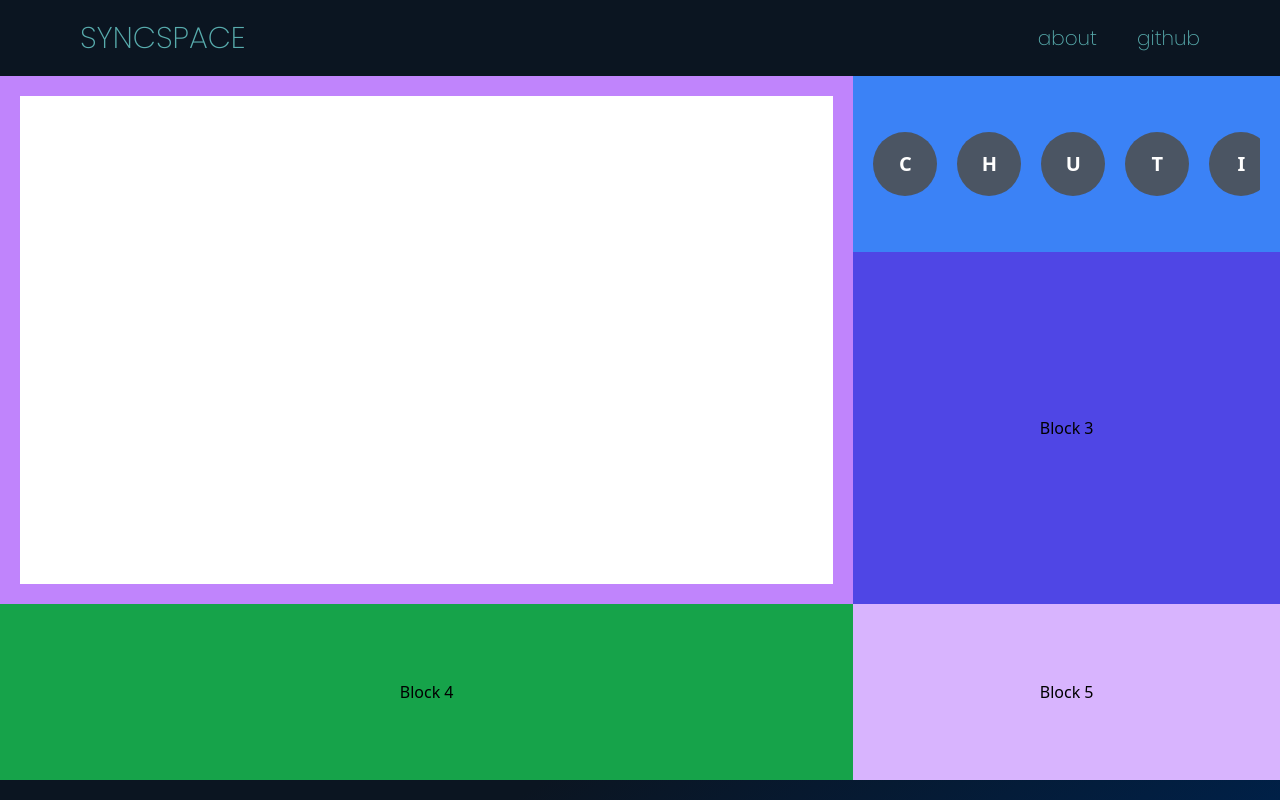
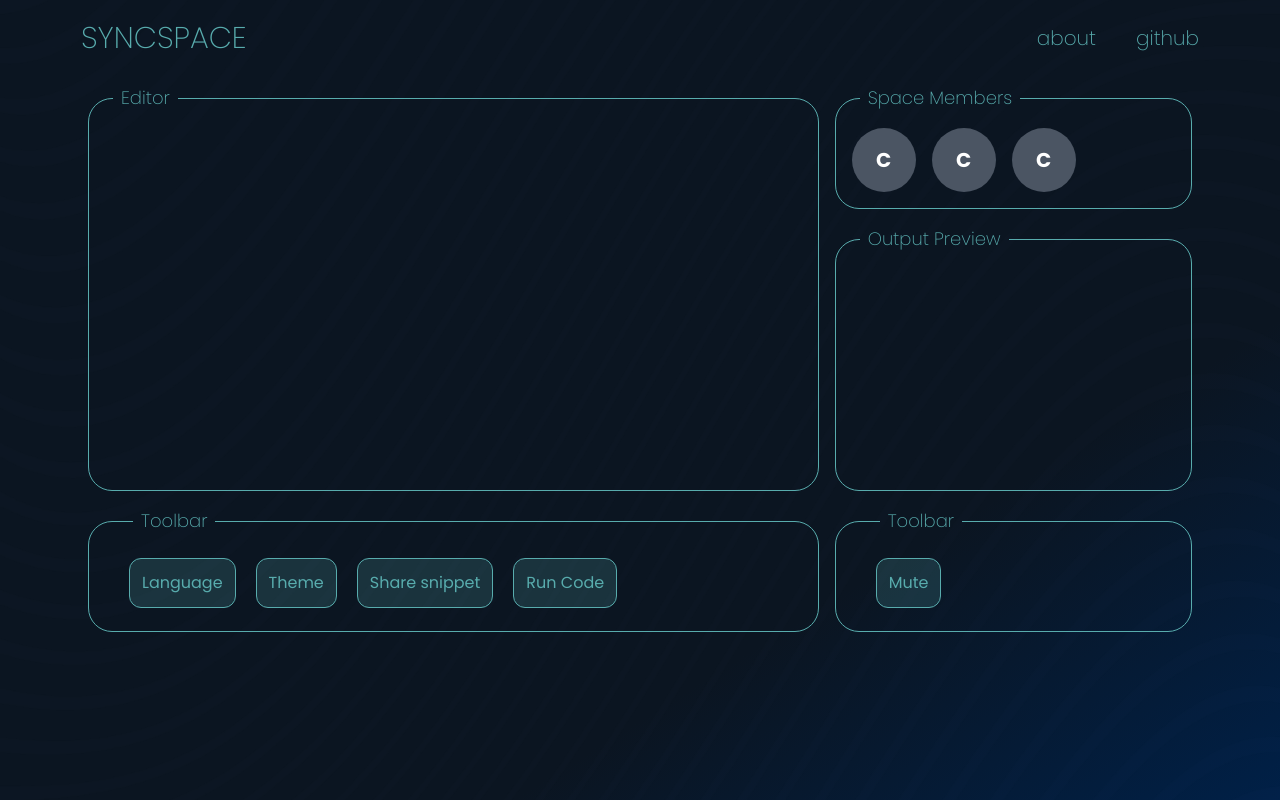
Before and after one commit to PranjalBarnwal/SyncScript-collab-and-code, a React (Vite) app: page /space in a window 1280 px wide. Built offline with nearby package versions, Linux system fonts and the light colour scheme.

Commit message:
space route complete

```diff
--- a/src/App.tsx
+++ b/src/App.tsx
@@ -4,7 +4,7 @@ import waves from "./assets/waves.png";
 function App() {
   return (
     <div className="h-screen w-screen bg-gradient-to-br from-gradient1 from-70% to-gradient2 relative select-none">
-      {/* <img draggable={false} src={waves} alt="Background" className="absolute inset-0 object-cover w-full h-full opacity-[1%]" /> */}
+      <img draggable={false} src={waves} alt="Background" className="absolute inset-0 object-cover w-full h-full opacity-[1%] z-0" />
       <Bundle />
     </div>
   );
--- /dev/null
+++ b/src/components/Audio.tsx
@@ -0,0 +1,12 @@
+export default function Audio() {
+  return (
+    <fieldset className="flex flex-row font-poppins  items-center text-primary h-full w-full border-primary border-[1px] rounded-3xl  z-20 px-5 space-x-5">
+        <legend className="text-lg ml-6 px-2 font-extralight">Toolbar</legend>
+        <button className="border-primary border-[1px] p-3 bg-primary bg-opacity-20 rounded-xl hover:bg-opacity-30">
+          Mute
+        </button>
+
+
+      </fieldset>
+  )
+}
--- a/src/components/Bundle.tsx
+++ b/src/components/Bundle.tsx
@@ -3,7 +3,7 @@ import Navbar from './Navbar';
 import Space from './Space';
 export default function Bundle() {
   return (
-    <div>
+    <div className='px-[5rem]'>
       <Navbar/>
       {/* <div className='h-[80vh] flex items-center justify-center'>
       <Home/>
--- a/src/components/Editor.tsx
+++ b/src/components/Editor.tsx
@@ -1,13 +1,16 @@
 export default function Editor() {
   return (
-    <>
+    <fieldset className="flex font-poppins items-center text-primary flex-col h-full w-full border-primary border-[1px] rounded-3xl">
+      <legend className="text-lg ml-6 px-2 font-extralight">
+        Editor
+      </legend>
       <textarea
-        className="h-full w-full resize-none focus:outline-none"
+        className="h-[98%] w-[98%] p-5 resize-none focus:outline-none bg-transparent overflow-y-scroll z-20"
         name=""
         id=""
         cols={30}
         rows={10}
       ></textarea>
-    </>
+    </fieldset>
   );
 }
--- a/src/components/Navbar.tsx
+++ b/src/components/Navbar.tsx
@@ -1,6 +1,6 @@
 export default function Navbar() {
   return (
-    <div className="text-primary font-poppins font-extralight flex items-center justify-between py-5 px-5 sm:px-20">
+    <div className="text-primary font-poppins font-extralight flex items-center justify-between py-5 px-5 sm:px-[1px]">
       <div className="text-2xl sm:text-3xl uppercase">SyncSpace</div>
       <div className="sm:text-xl text-sm flex sm:space-x-10 space-x-2 items-center">
         <p>about</p>
--- /dev/null
+++ b/src/components/OutputBox.tsx
@@ -0,0 +1,7 @@
+export default function OutputBox() {
+  return (
+    <fieldset className="flex font-poppins text-primary flex-col h-full w-full border-primary border-[1px] rounded-3xl">
+      <legend className="text-lg ml-6 px-2 font-extralight">Output Preview</legend>
+    </fieldset>
+  );
+}
--- a/src/components/Panel.tsx
+++ b/src/components/Panel.tsx
@@ -1,17 +1,14 @@
-import Member from "./Member"
+import Member from "./Member";
 
 export default function Panel() {
-    return (
-      <div className="flex space-x-5 overflow-y-auto">
-        {/* <legend>Members</legend> */}
+  return (
+    <fieldset className="flex font-poppins text-primary items-start h-full w-full border-primary border-[1px] rounded-3xl z-20">
+      <legend className="text-lg ml-6 px-2 font-extralight">Space Members</legend>
+      <div className="flex h-full flex-col sm:flex-row space-x-4 items-center p-4">
         <Member letter="C" />
-        <Member letter="H" />
-        <Member letter="U" />
-        <Member letter="T" />
-        <Member letter="I" />
-        <Member letter="Y" />
-        <Member letter="A" />
-
-      </div>
-    );
-  }
+        <Member letter="C" />
+        <Member letter="C" />
+       </div>
+    </fieldset>
+  );
+}
--- a/src/components/Space.tsx
+++ b/src/components/Space.tsx
@@ -1,23 +1,26 @@
 import Editor from "./Editor";
+import OutputBox from "./OutputBox";
 import Panel from "./Panel";
+import Toolbar from "./Toolbar";
+import Audio from "./Audio";
 
 export default function Space() {
   return (
-      <div className="grid grid-cols-6 grid-rows-4 h-[88vh] bg-gray-500 z-20">
-        <div className="bg-purple-400 col-span-4 row-span-3 flex items-center justify-center p-5">
-        <Editor/>
+    <div className="grid grid-cols-6 grid-rows-4 h-[100%] z-20 ">
+      <div className="col-span-4 row-span-3 flex items-center justify-center p-2">
+        <Editor />
       </div>
-        <div className="bg-blue-500 col-start-5 col-span-2 row-start-1 row-span-1 flex items-center p-5">
-          <Panel/>
+      <div className="col-start-5 col-span-2 row-start-1 row-span-1 flex items-center p-2">
+        <Panel />
       </div>
-        <div className="bg-indigo-600 col-start-5 col-span-2 row-start-2 row-span-2 flex items-center justify-center">
-          Block 3
+      <div className="col-start-5 col-span-2 row-start-2 row-span-2 flex items-center justify-center p-2">
+        <OutputBox />
       </div>
-        <div className="bg-green-600 col-span-4 row-start-4 row-span-1 flex items-center justify-center">
-          Block 4
+      <div className="col-span-4 row-start-4 row-span-1 flex items-center justify-center p-2">
+        <Toolbar />
       </div>
-        <div className="bg-purple-300 col-start-5 col-span-2 row-start-4 row-span-1 flex items-center justify-center">
-          Block 5
+      <div className="col-start-5 col-span-2 row-start-4 row-span-1 flex items-center justify-center p-2">
+        <Audio />
       </div>
     </div>
   );
--- /dev/null
+++ b/src/components/Toolbar.tsx
@@ -0,0 +1,20 @@
+export default function Toolbar() {
+    return (
+      <fieldset className="flex flex-row font-poppins  items-center text-primary h-full w-full border-primary border-[1px] rounded-3xl  z-20 px-5 space-x-5">
+        <legend className="text-lg ml-6 px-2 font-extralight">Toolbar</legend>
+        <button className="border-primary border-[1px] p-3 bg-primary bg-opacity-20 rounded-xl hover:bg-opacity-30">
+          Language
+        </button>
+        <button className="border-primary border-[1px] p-3 bg-primary bg-opacity-20 rounded-xl hover:bg-opacity-30">
+          Theme
+        </button>
+        <button className="border-primary border-[1px] p-3 bg-primary bg-opacity-20 rounded-xl hover:bg-opacity-30">
+          Share snippet
+        </button>
+        <button className="border-primary border-[1px] p-3 bg-primary bg-opacity-20 rounded-xl hover:bg-opacity-30">
+          Run Code
+        </button>
+
+      </fieldset>
+    );
+  }
```
Lines whose indentation alone changed are shown as unchanged.
